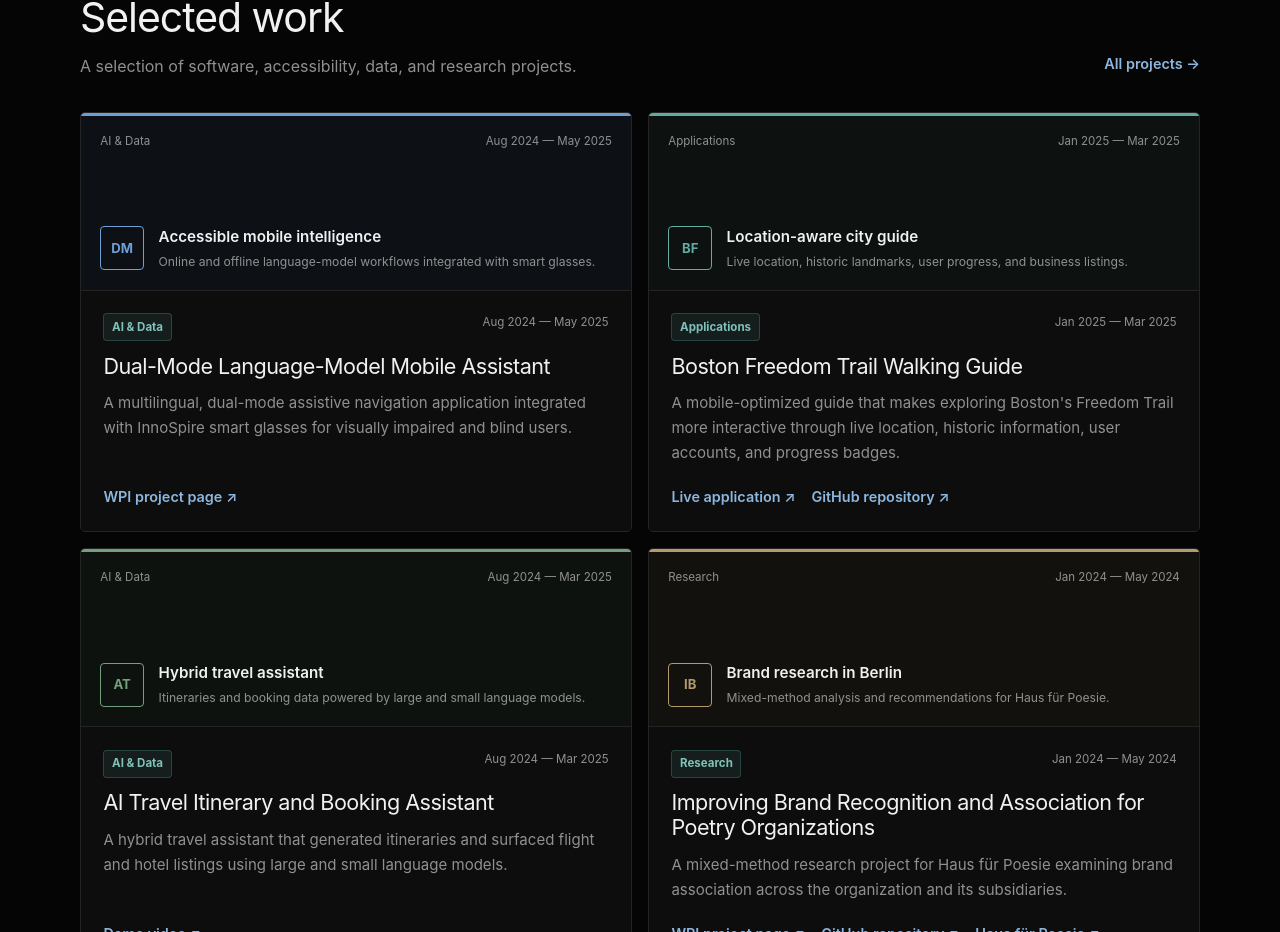
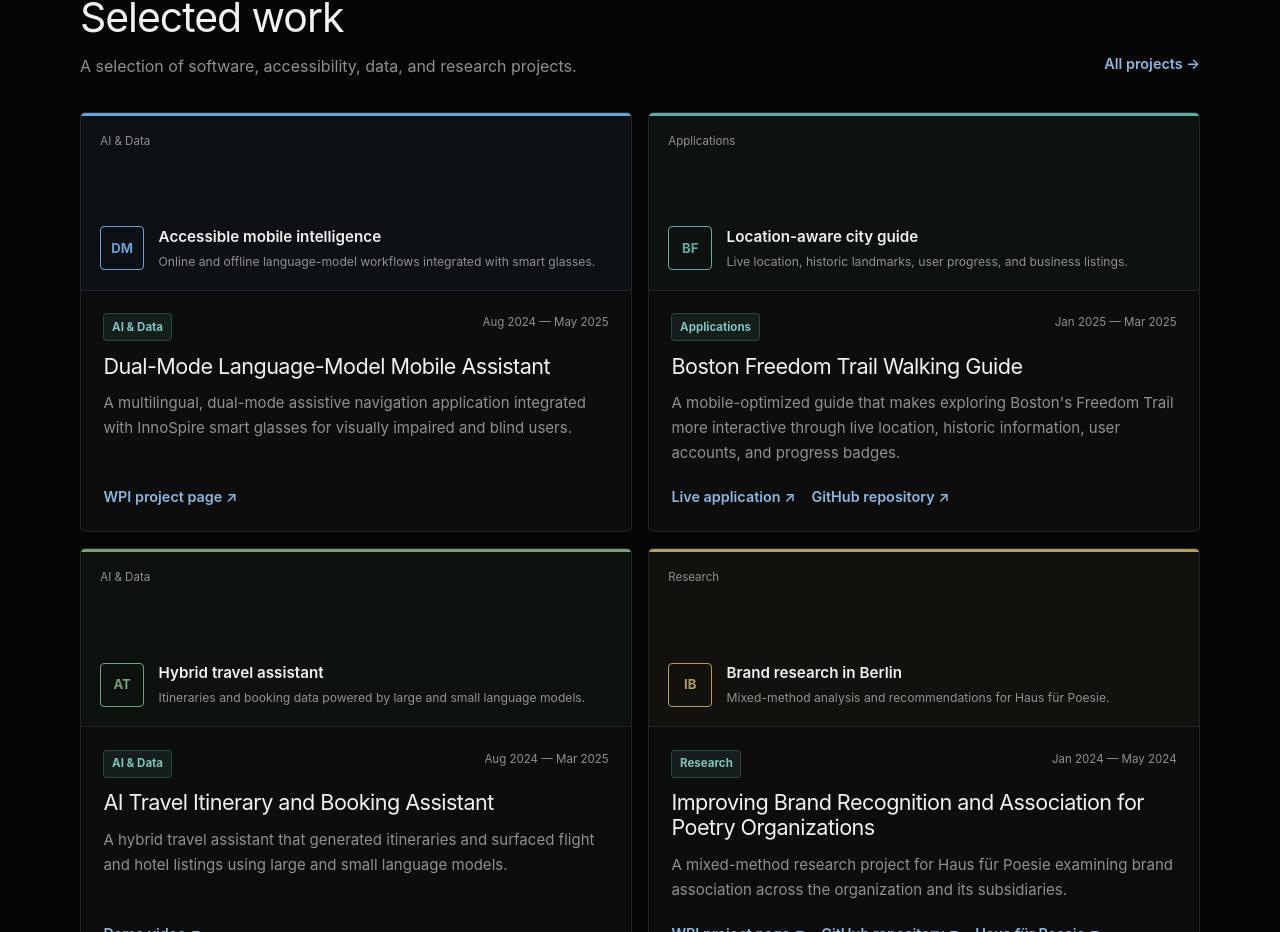
Before and after one commit to AndrewAMesa/amesa-personal-website, a Next.js app: page / in a window 1280 px wide. Shown: the part 1448-2380 px from the top of the page. Built offline with nearby package versions, Linux system fonts and the light colour scheme.

Commit message:
remove extra project date

```diff
--- a/components/ProjectMedia.tsx
+++ b/components/ProjectMedia.tsx
@@ -62,7 +62,7 @@ export function ProjectMedia({
     >
       <div className="project-visual-topline">
         <span>{category}</span>
-        <span>{period}</span>
+        {/* <span>{period}</span> */}
       </div>
       <div className="project-visual-content">
         <span className="project-visual-mark" aria-hidden="true">{getInitials(title)}</span>
```
